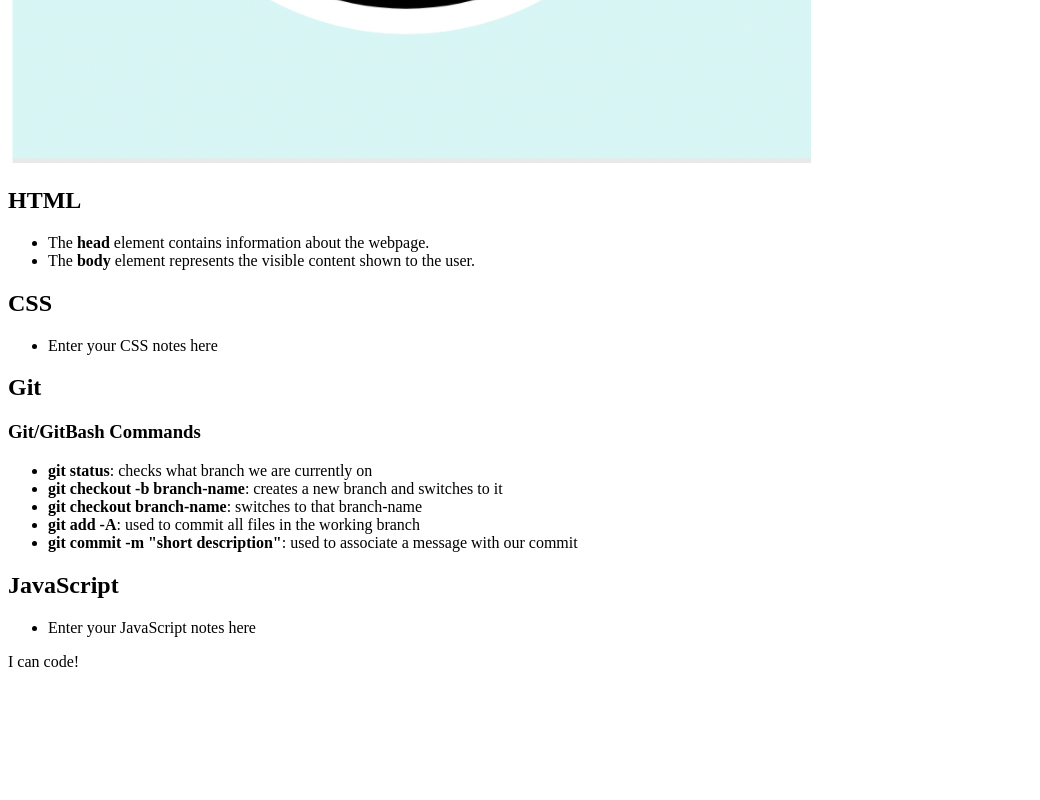
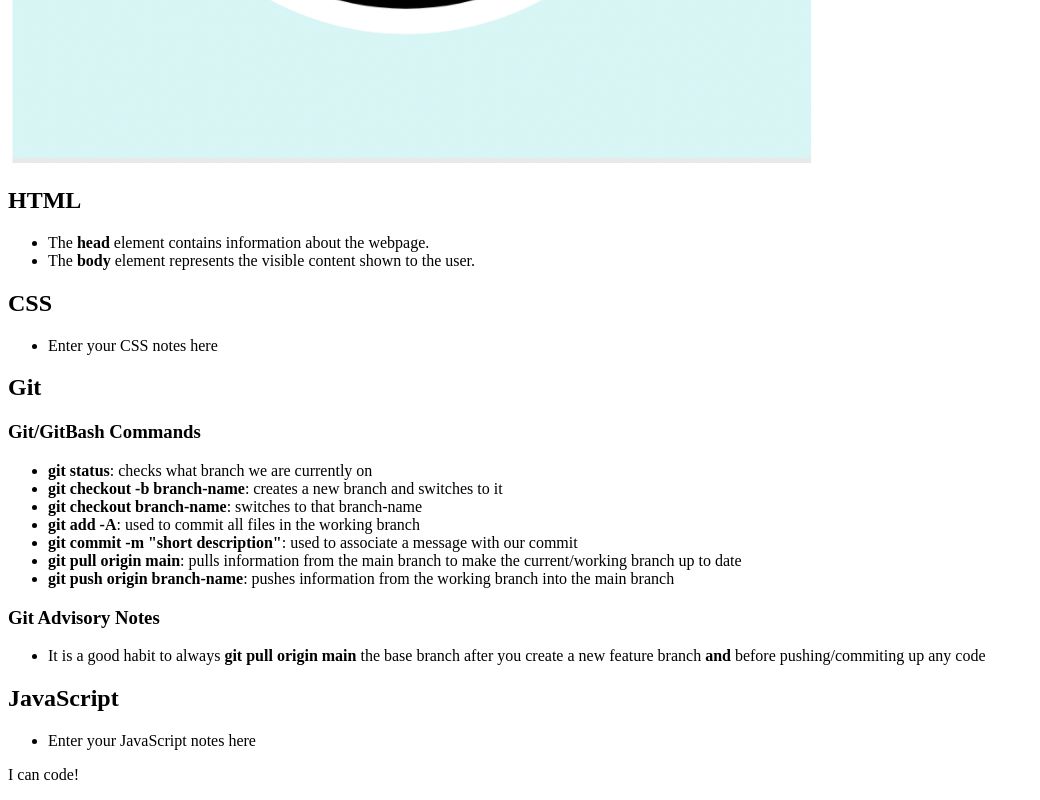
Before and after one commit to Lorenzo-Olivar/prework-study-guide, a plain HTML site: page index.html in a window 1280 px wide. Shown: the part 693-1493 px from the top of the page, without its empty margins (0-1040 px from the left). Before the commit the page ends 1380 px from the top, so only its background shows below. Drawn offline with Linux system fonts and the light colour scheme.

Commit message:
recommiting html code due to previous commit error

```diff
--- a/index.html
+++ b/index.html
@@ -36,6 +36,12 @@
           <li><strong>git checkout branch-name</strong>: switches to that branch-name</li>
           <li><strong>git add -A</strong>: used to commit all files in the working branch</li>
           <li><strong>git commit -m "short description"</strong>: used to associate a message with our commit</li>
+          <li><strong>git pull origin main</strong>: pulls information from the main branch to make the current/working branch up to date</li>
+          <li><strong>git push origin branch-name</strong>: pushes information from the working branch into the main branch</li>
+        </ul>
+        <h3>Git Advisory Notes</h3>
+        <ul>
+          <li>It is a good habit to always <strong>git pull origin main</strong> the base branch after you create a new feature branch <strong>and</strong> before pushing/commiting up any code</li>
         </ul>
       </section>
 
```
